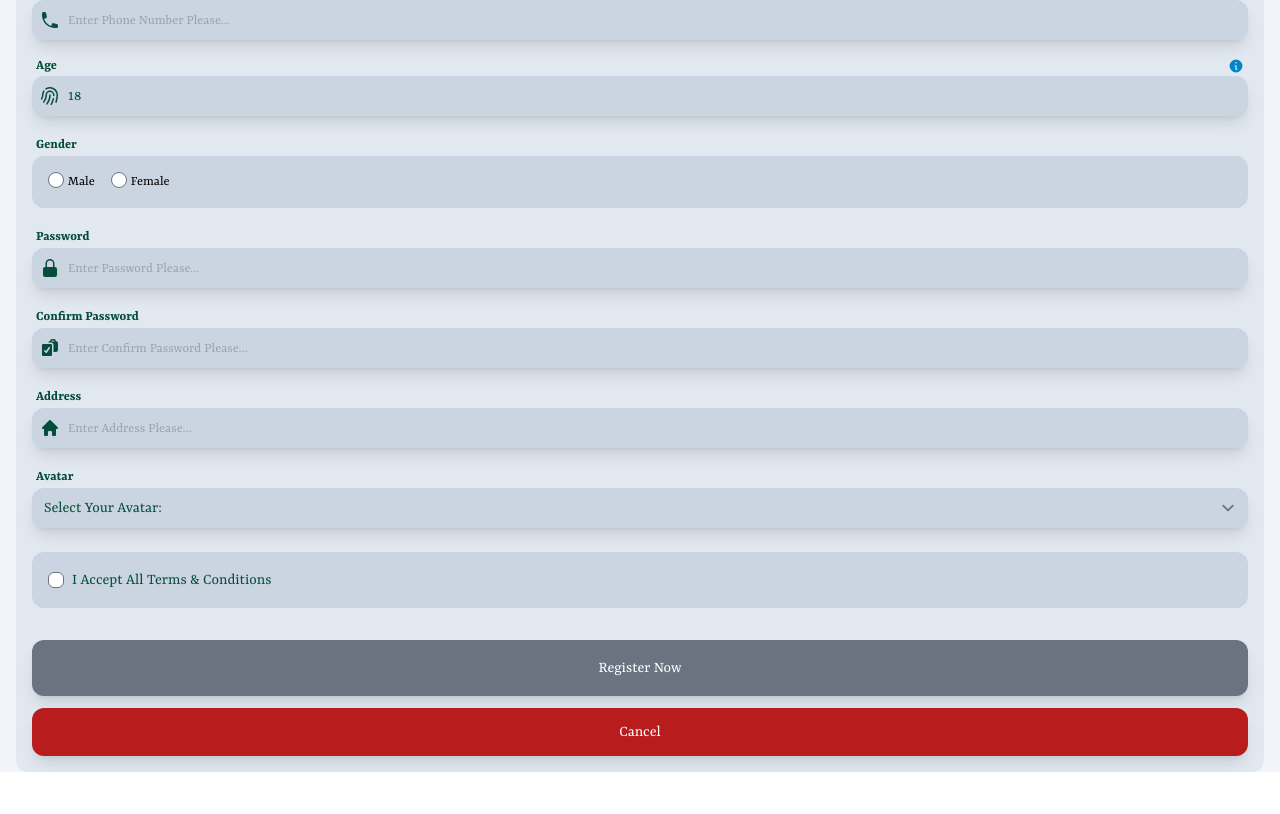
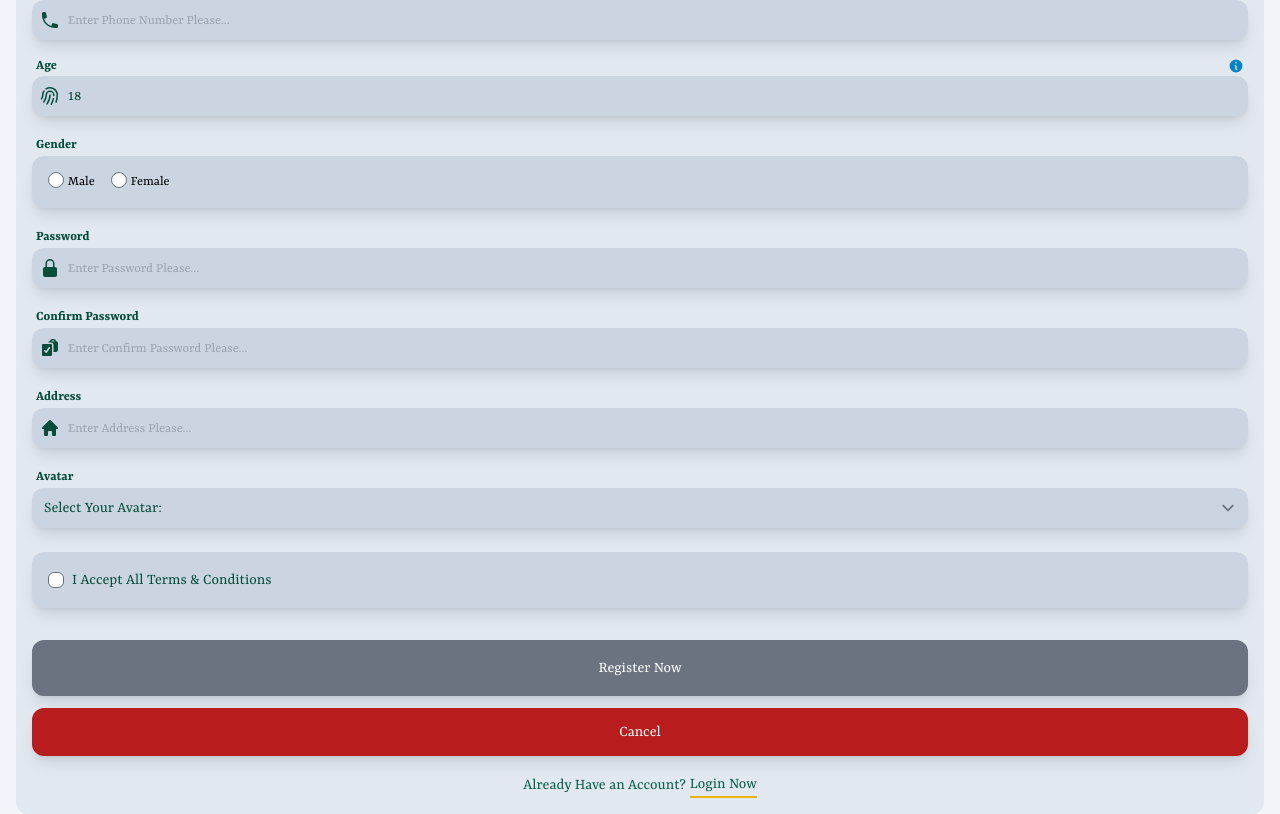
Before and after one commit to FarzinKhosravi/Hotel-Booking-SPA-React-TailwindCSS, a React (Vite) app: page /signup in a window 1280 px wide. Shown: the part 793-1607 px from the top of the page. Before the commit the page ends 1565 px from the top, so only its background shows below. Built offline with nearby package versions, Linux system fonts and the light colour scheme; a web font is replaced by a local one.

Commit message:
modified signup and login forms

```diff
--- a/src/pages/LoginFormPage.jsx
+++ b/src/pages/LoginFormPage.jsx
@@ -1,4 +1,4 @@
-import { useNavigate, useSearchParams } from "react-router-dom";
+import { Link, useNavigate, useSearchParams } from "react-router-dom";
 import introIcon from "../assets/images/introIcon.png";
 import separator from "../assets/images/separator.png";
 import BackButton from "../common/BackButton";
@@ -358,7 +358,7 @@ function LoginFormPage() {
               </div>
 
               {/* Cancel Button */}
-              <div className="w-full">
+              <div className="mb-4 w-full">
                 <button
                   type="button"
                   onClick={() => navigate("/")}
@@ -371,6 +371,16 @@ function LoginFormPage() {
                   </div>
                 </button>
               </div>
+
+              <div className="flex items-center justify-center text-emerald-800">
+                <span className="block">Don&apos;t Have an Account?</span>
+                <Link
+                  to="/signup"
+                  className="ml-1 border-b-2 border-yellow-500"
+                >
+                  Signup Now
+                </Link>
+              </div>
             </form>
           </div>
         </div>
--- a/src/pages/SignupFormPage.jsx
+++ b/src/pages/SignupFormPage.jsx
@@ -7,7 +7,7 @@ import * as Yup from "yup";
 import toast from "react-hot-toast";
 import getUsers from "../services/getUsersService";
 import createUser from "../services/createUserService";
-import { useNavigate } from "react-router-dom";
+import { Link, useNavigate } from "react-router-dom";
 
 const fields = [
   { name: "username", message: "Your Username is Already Selected 🧐" },
@@ -604,7 +604,7 @@ function SignupFormPage() {
                 </div>
 
                 {/* Radio Buttons Container */}
-                <div className="mb-1 flex items-center justify-start rounded-xl bg-slate-300 p-4">
+                <div className="mb-1 flex items-center justify-start rounded-xl bg-slate-300 p-4 shadow-lg">
                   <div className="flex">
                     <input
                       type="radio"
@@ -838,7 +838,7 @@ function SignupFormPage() {
               {/* Terms & Conditions Section */}
               <div className="mb-8">
                 {/* Terms & Conditions Field */}
-                <div className="flex items-center justify-start rounded-xl bg-slate-300 p-4">
+                <div className="flex items-center justify-start rounded-xl bg-slate-300 p-4 shadow-lg">
                   <input
                     type="checkbox"
                     id="terms"
@@ -876,7 +876,7 @@ function SignupFormPage() {
               </div>
 
               {/* Cancel Button */}
-              <div className="w-full">
+              <div className="mb-4 w-full">
                 <button
                   type="button"
                   onClick={() => navigate("/")}
@@ -889,6 +889,13 @@ function SignupFormPage() {
                   </div>
                 </button>
               </div>
+
+              <div className="flex items-center justify-center text-emerald-800">
+                <span className="block">Already Have an Account?</span>
+                <Link to="/login" className="ml-1 border-b-2 border-yellow-500">
+                  Login Now
+                </Link>
+              </div>
             </form>
           </div>
         </div>
```
